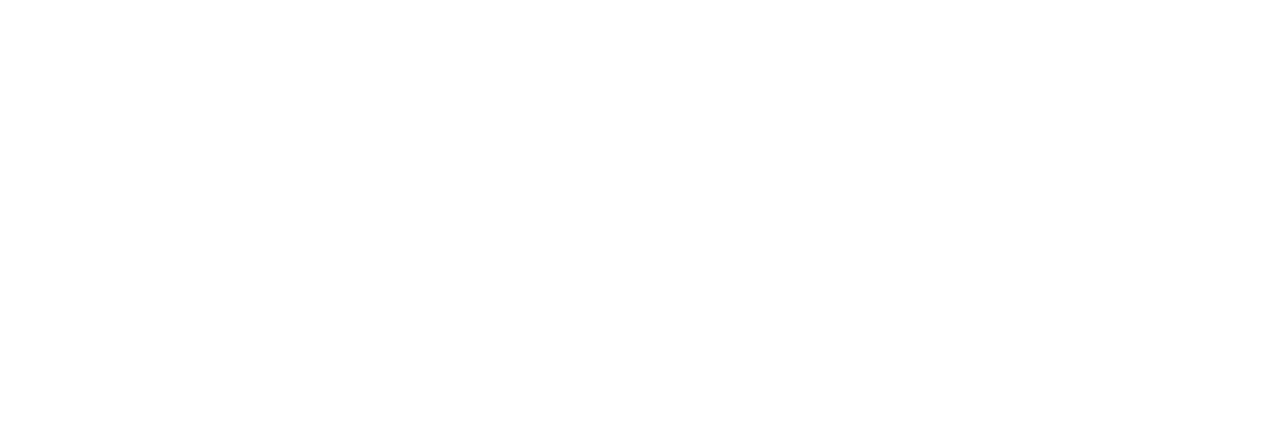
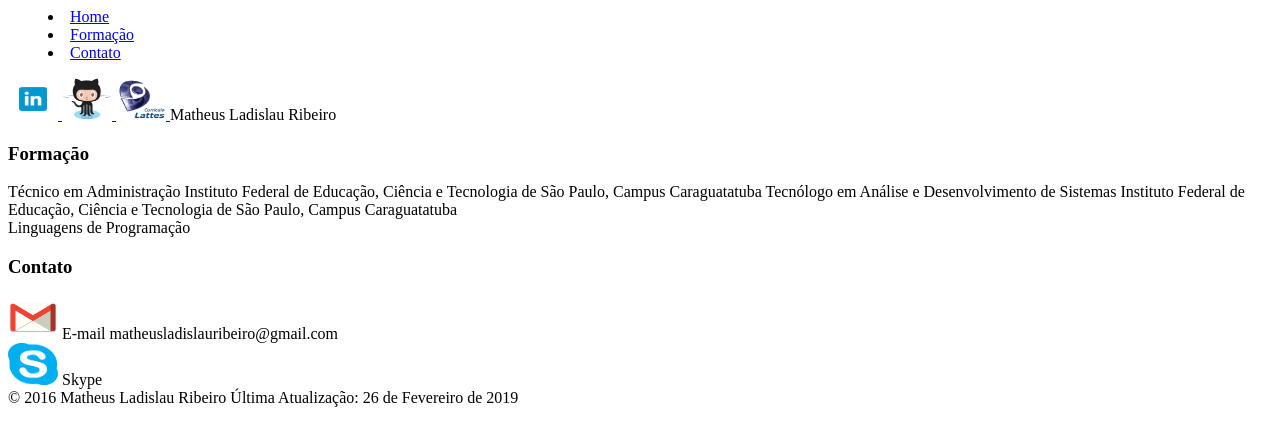
Before and after one commit to matheusladislau/matheusladislau.github.io, a plain HTML site: page index.html in a window 1280 px wide. Drawn offline with Linux system fonts and the light colour scheme.

Commit message:
working on index

```diff
--- a/index.html
+++ b/index.html
@@ -2,7 +2,53 @@
   <title>Matheus Ladislau Ribeiro</title>
 </head>
 
-
 <body>
 
+  <menu>
+    <li><a href="#home">Home</a></li>
+    <li><a href="#formacao">Formação</a></li>
+    <li><a href="#contato">Contato</a></li>
+	</menu>
+
+
+  <a href="https://www.linkedin.com/in/matheusladislau/" target="_blank">
+    <img src="img/icon_linkedin.png" alt="Link para Linkedin" height="42" width="50">
+  </a>
+
+  <a href="https://github.com/matheusladislau" target="_blank">
+    <img src="img/icon_github.png" alt="Link para Github" height="42" width="50">
+  </a>
+
+  <a href="http://lattes.cnpq.br/3551526027655226" target="_blank">
+    <img src="img/icon_lattes.png" alt="Link para Lattes" height="42" width="50">
+  </a>
+
+  Matheus Ladislau Ribeiro
+
+    <h3>Formação</h3>
+    <div id="formacao">
+      Técnico em Administração
+      Instituto Federal de Educação, Ciência e Tecnologia de São Paulo, Campus Caraguatatuba
+
+      Tecnólogo em Análise e Desenvolvimento de Sistemas
+      Instituto Federal de Educação, Ciência e Tecnologia de São Paulo, Campus Caraguatatuba
+    </div>
+
+  Linguagens de Programação
+
+
+  <h3>Contato</h3>
+  <div id="contato">
+    <img src="img/icon_gmail.png" alt="Link para Lattes" height="42" width="50">
+    E-mail
+    matheusladislauribeiro@gmail.com
+    <br>
+    <img src="img/icon_skype.png" alt="Link para Lattes" height="42" width="50">
+    Skype
+  </div>
+
+  <div id="footer">
+    &copy; 2016 Matheus Ladislau Ribeiro <span class="right">Última Atualização: 26 de Fevereiro de 2019</span>
+
+  </div>
 </body>
--- /dev/null
+++ b/index3.html
@@ -0,0 +1,74 @@
+<!DOCTYPE html>
+<html lang="pt-br">
+  <head>
+      <meta charset="utf-8">
+      <title>Bootstrap</title>
+      <meta name="viewport" contetn="width=device-width, initial-scale=1">
+
+      <link rel="stylesheet" type-"text/css" href="css/bootstrap.min.css">
+      <link rel="stylesheet" type-"text/css" href="css/bootstrap-theme.min.css">
+  </head>
+
+<body>
+
+
+
+  <div class="container" >
+    <table class="table table-bordered">
+      <tr><th>Nucletídeo</th><th>Código</th></tr>
+      <tr><th>A</th><th>1</th></tr>
+      <tr><th>b</th><th>2</th></tr>
+    </table
+  </div>
+
+<br>
+  <div class="container" >
+    <table class="table-striped">
+      <tr><th>Nucletídeo</th><th>Código</th></tr>
+      <tr><th>A</th><th>1</th></tr>
+      <tr><th>b</th><th>2</th></tr>
+    </table
+  </div>
+
+
+  <div class="container" >
+    <table class="table-condensed table-hover">
+      <tr><th>Nucletídeo</th><th>Código</th></tr>
+      <tr><th>A</th><th>1</th></tr>
+      <tr><th>b</th><th>2</th></tr>
+    </table
+  </div>
+
+  <span class="label label-default">Default</span>
+<span class="label label-primary">Primary</span>
+<span class="label label-success">Success</span>
+<span class="label label-info">Info</span>
+<span class="label label-warning">Warning</span>
+<span class="label label-danger">Danger</span>
+
+  <div class="container" style="background-color:#000; height:500px">
+    <div class="row">
+      <div class="col-md-12" style="background-color:green; height:150px">Verde</div>
+  </div>
+
+
+  <div class="row">
+    <div class="col-md-8" style="background-color:red; height:300px">Vermelho</div>
+    <div class="col-md-4" style="background-color:blue; height:300px">Azyul</div>
+</div>
+
+<div class="row">
+  <div class="col-md-12" style="background-color:yellow; height:50px">Amarelo</div>
+</div>
+
+
+<br>
+  <div class="container-fluid" style="background-color:#000; height:500px"></div>
+
+  <footer>
+    <script src="js/jquery-3.3.1.min.js" type="text/javascript"></script>
+    <script src="js/bootstrap.min.js" type="text/javascript"></script>
+  </footer>
+</body>
+
+</html>
```
